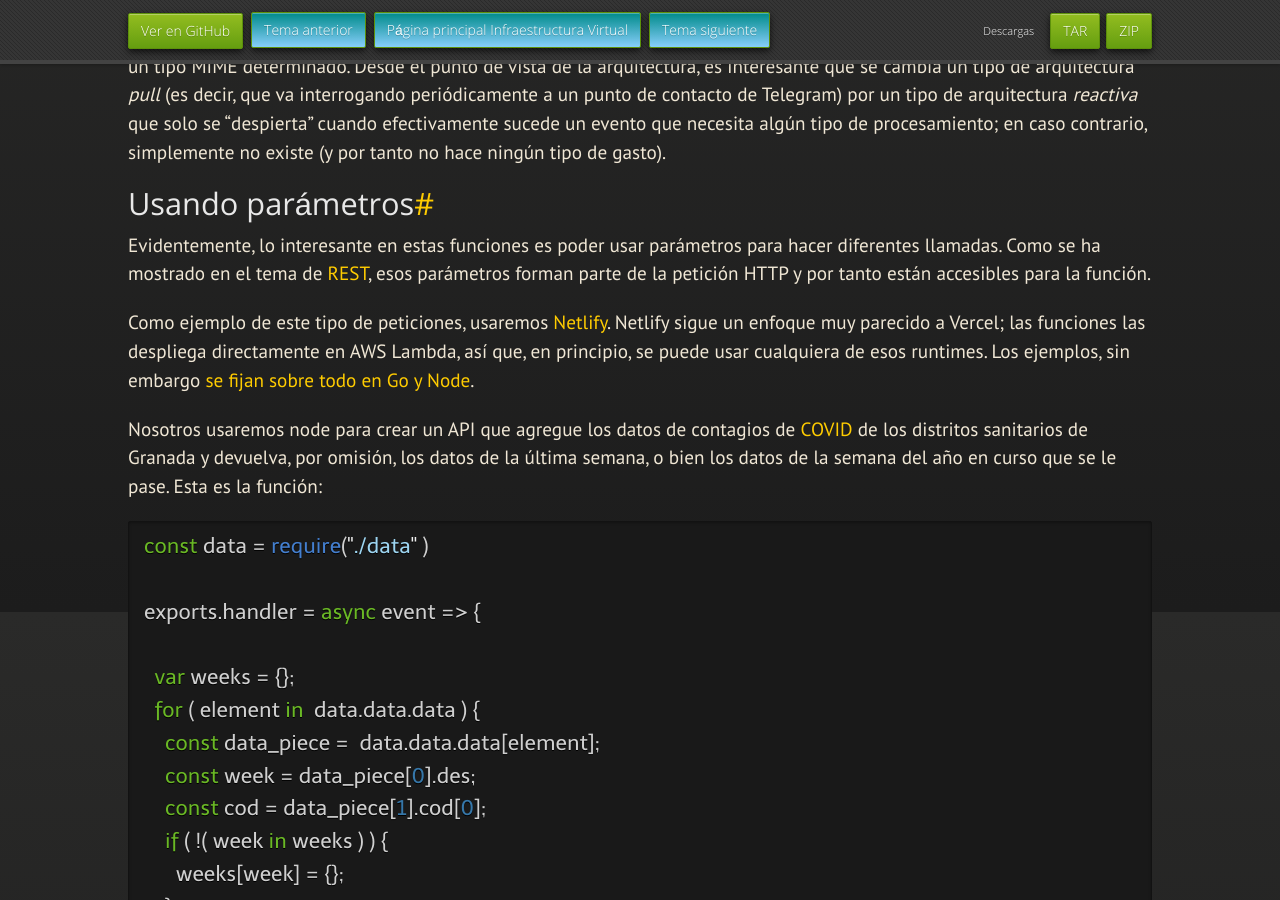
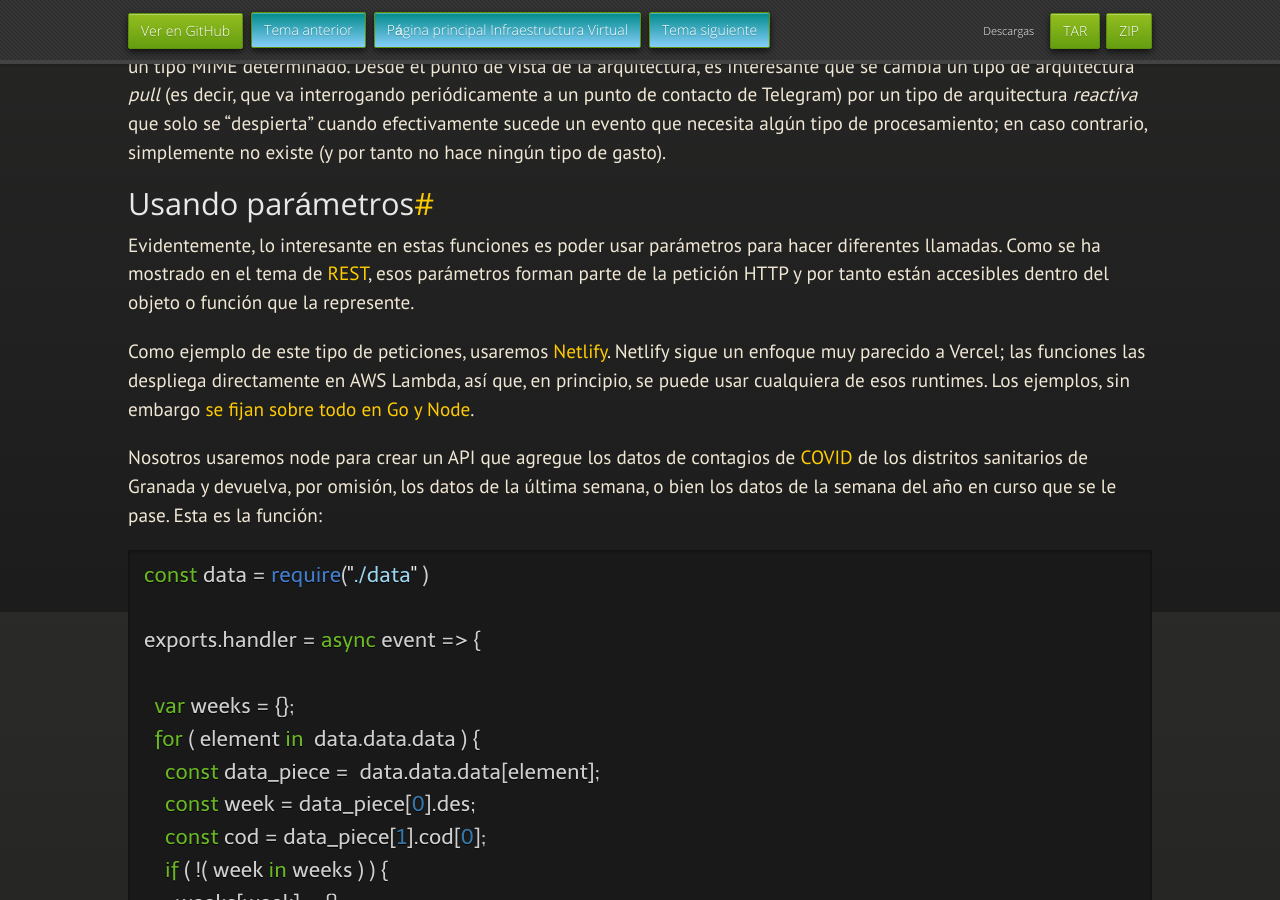
Before and after one commit to JJ/IV, a Jekyll site: the page built from documentos/temas/Serverless.md, in a window 1280 px wide and 900 px high, scrolled down 5688 px. Built offline with Jekyll 4.4.1, drawn with Linux system fonts in a browser that asks for light colours; nearby versions of some CDN libraries; some web fonts are replaced; our own code applies the rules of GitHub Pages for plain Markdown files.

Commit message:
Sync documentos/temas/Serverless.md de master a gh-pages

```diff
--- a/documentos/temas/Serverless.md
+++ b/documentos/temas/Serverless.md
@@ -261,7 +261,8 @@ no hace ningún tipo de gasto).
 Evidentemente, lo interesante en estas funciones es poder usar
 parámetros para hacer diferentes llamadas. Como se ha mostrado en el
 tema de [REST](REST.md), esos parámetros forman parte de la petición
-HTTP y por tanto están accesibles para la función.
+HTTP y por tanto están accesibles dentro del objeto o función que la
+represente.
 
 Como ejemplo de este tipo de peticiones,
 usaremos [Netlify](https://netlify.com). Netlify sigue un enfoque muy
@@ -399,14 +400,12 @@ de prueba con el mismo.
 
 ## Ver también
 
-Una
-biblioteca, [`serverless`](https://github.com/serverless/serverless),
-permite trabajar de forma común con los diferentes servicios, con una
-línea de órdenes que permite también desplegar en estos
-servicios. [OpenWhisk](https://openwhisk.apache.org/) te permite
-tener, en tu propio ordenador (o nube), una plataforma serverless en
-la que desplegar tus funciones en muchos lenguajes diferentes,
-incluyendo Rust.
+Una biblioteca, [`serverless`](https://github.com/serverless/serverless),
+permite trabajar de forma común con los diferentes servicios, con una línea de
+órdenes que permite también desplegar en estos
+servicios. [OpenWhisk](https://openwhisk.apache.org/) te permite tener, en tu
+propio ordenador (o nube), una plataforma serverless en la que desplegar tus
+funciones en muchos lenguajes diferentes, incluyendo Rust.
 
 ## Bibliografía y otros recursos
 
```
